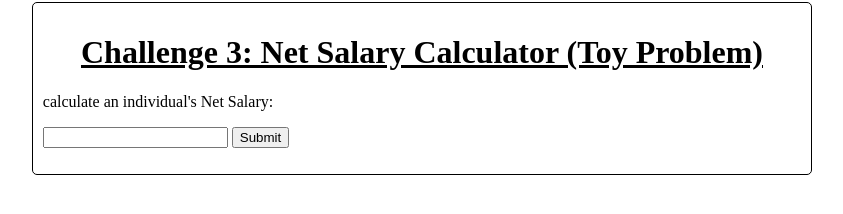
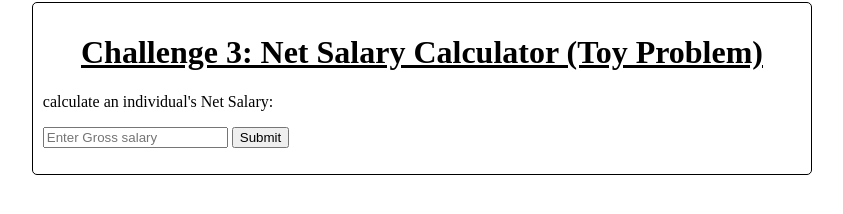
Before and after one commit to Sammy-CK/phase-1-week-1-code-challenge, a website: page index.html in a window 1280 px wide. Shown: the part 434-648 px from the top of the page, without its empty margins (218-1061 px from the left). Drawn offline with Linux system fonts and the light colour scheme.

Commit message:
Added placeholder to gross salary input

```diff
--- a/index.html
+++ b/index.html
@@ -44,7 +44,7 @@
         <p>calculate an individual's Net Salary:</p>
 
         <!--input gross salary-->
-        <input type="number" id="salary">
+        <input type="number" id="salary" placeholder="Enter Gross salary">
 
         <!--Submit the gross salary input when button is clicked-->
         <button id="salarySubmit">Submit</button>
```
